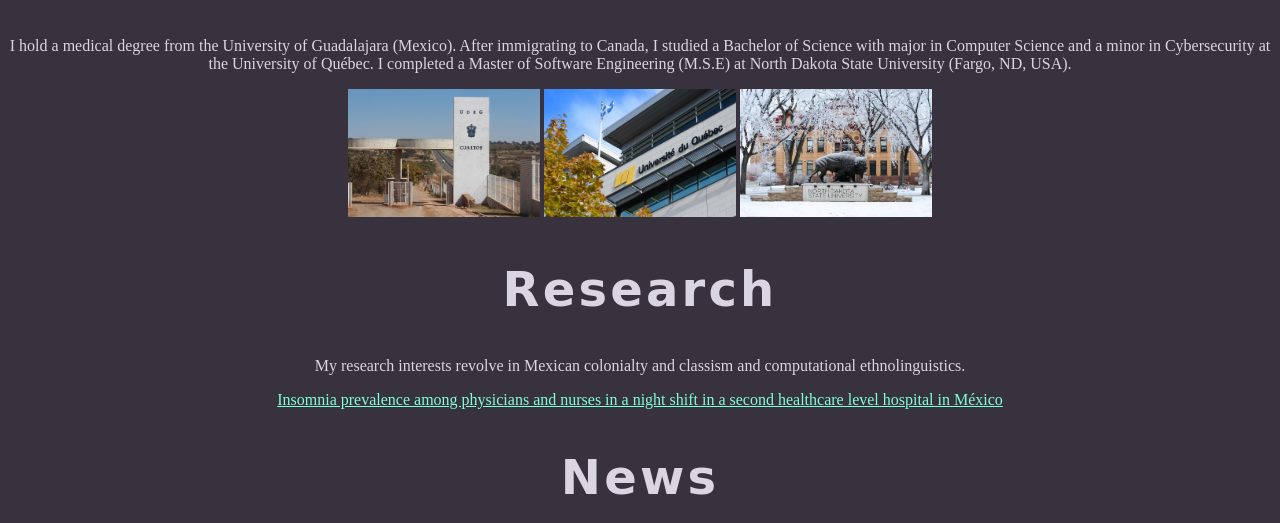
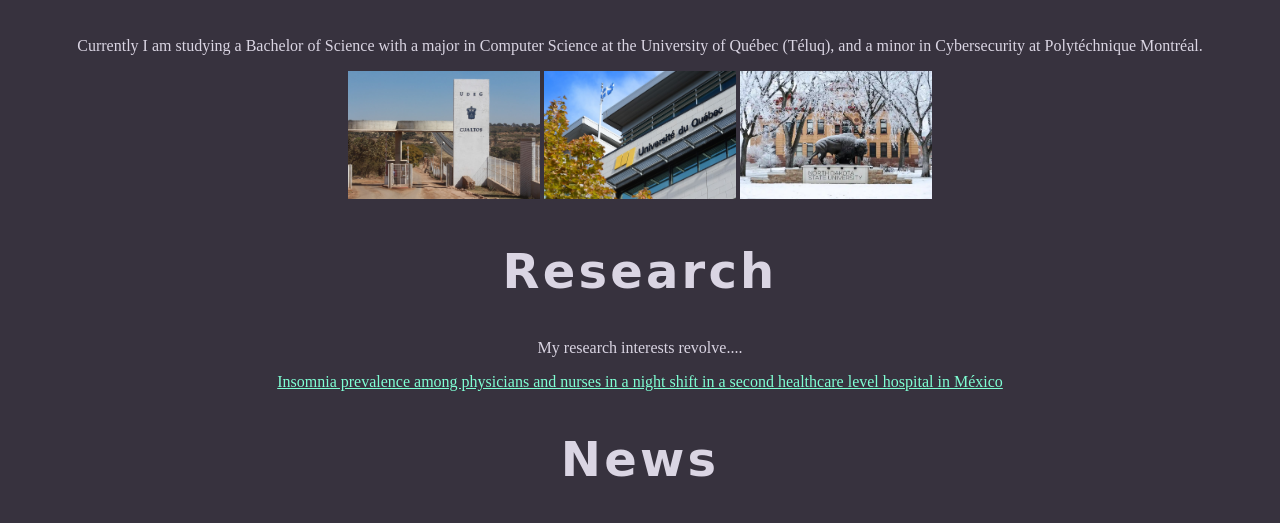
Before and after one commit to diortegadiaz/intro, a plain HTML site: page index.html in a window 1280 px wide. Shown: the part 515-1038 px from the top of the page. Drawn offline with Linux system fonts and the light colour scheme; a script that the page names is missing; files whose address does not match are found by name; a web font is replaced by a local one.

Commit message:
Update index.html
I updated education

```diff
--- a/index.html
+++ b/index.html
@@ -27,8 +27,8 @@
     </div>
     <div class="content">
         <h2>Education</h2>
-        <p>I hold a medical degree from the University of Guadalajara (Mexico). After immigrating to Canada, I studied a Bachelor of Science with major in Computer Science
-            and a minor in Cybersecurity at the University of Québec. I completed a Master of Software Engineering (M.S.E) at North Dakota State University (Fargo, ND, USA). </p>
+        <p>Currently I am studying a Bachelor of Science with a major in Computer Science at the University of Québec (Téluq),
+          and a minor in Cybersecurity at Polytéchnique Montréal. </p>
         <!-- Pictures of my schools -->
         <div class="schools">
                 <img class="escuelafoto" src="assets/img/cualtos tepa.jpg" alt="PictureOfSchool" width="15%" height="15%">
@@ -36,7 +36,7 @@
                 <img class="escuelafoto" src="assets/img/NDSU.jpg" alt="PictureOfSchool" width="15%" height="25%">
         </div>
         <h2>Research</h2>
-        <p>My research interests revolve in Mexican colonialty and classism and computational ethnolinguistics.</p>
+        <p>My research interests revolve....</p>
         <a href="https://doi.org/10.1016/j.sleep.2015.02.127">Insomnia prevalence among physicians and nurses in a
             night shift in a second healthcare level hospital in México</a>
         <h2>News</h2>
```
